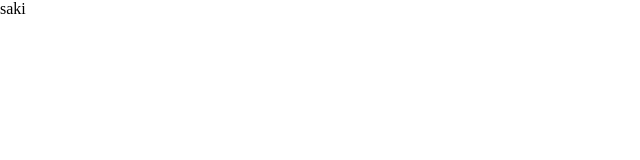
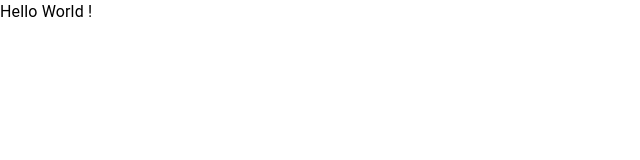
Before and after one commit to chiikawasaki/mui-practice, a Next.js app: page /saki in a window 1280 px wide. Shown: the top 160 px of the page, without its empty margins (0-640 px from the left). Built offline with nearby package versions, Linux system fonts and the light colour scheme.

Commit message:
hrefを使ってページ遷移させてみた

```diff
--- a/app/page.tsx
+++ b/app/page.tsx
@@ -3,7 +3,7 @@ import { Box, Button, Typography } from "@mui/material";
 export default function Home() {
   return (
     <Box>
-      <Button variant="contained">Contained</Button>
+      <Button variant="contained" href="/saki">Contained</Button>
       <Typography>muiの勉強会</Typography>
     </Box>
   );
--- a/app/saki/page.tsx
+++ b/app/saki/page.tsx
@@ -1,8 +1,11 @@
+import { Box, Typography } from '@mui/material'
 import React from 'react'
 
 const page = () => {
   return (
-    <div>saki</div>
+    <Box>
+        <Typography>Hello World !</Typography>
+    </Box>
   )
 }
 
```
